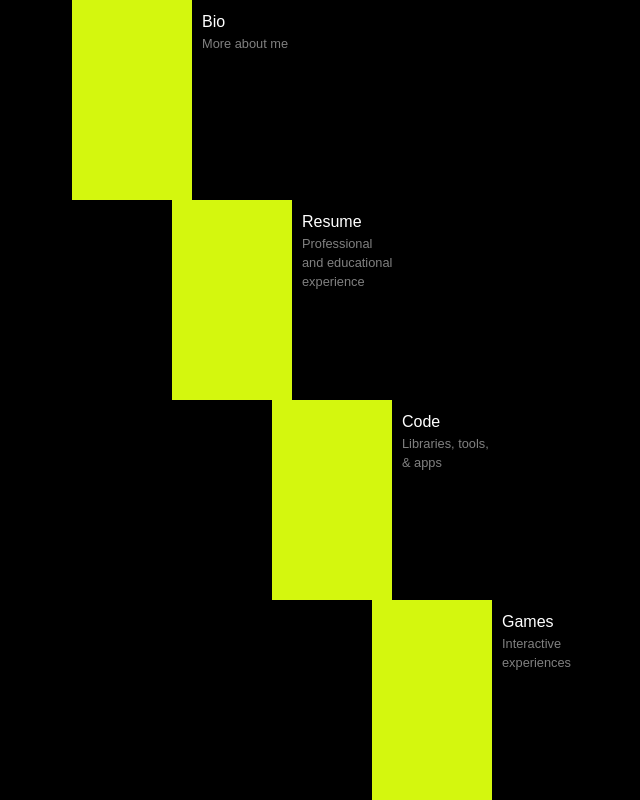
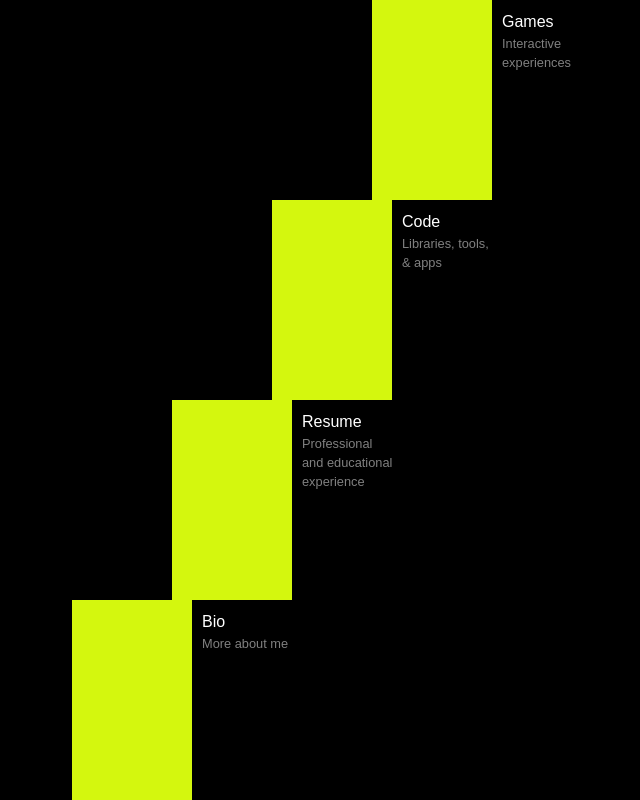
Before and after one commit to q-0q/website, a Next.js app: page / in a window 1280 px wide. Shown: the top 800 px of the page, without its empty margins (28-668 px from the left). Built offline with nearby package versions, Linux system fonts and the light colour scheme.

Commit message:
feat: inverted menu index

```diff
--- /dev/null
+++ b/component/badge.tsx
@@ -0,0 +1,24 @@
+import React, { ReactNode } from "react";
+import { CSSProperties } from "react";
+import "../app/globals.css";
+
+export default function Badge() {
+  return (
+    <div style={styles.title}>
+      <p>Jack Withers | q-0q</p>
+    </div>
+  );
+}
+
+const styles : { title: CSSProperties } = {
+  title: {
+    position: "absolute",
+    height: "calc(var(--vh, 1vh) * 3)",
+    background: "var(--brand-color)",
+    color: "black",
+    display: "flex",
+    flexDirection: "row",
+    alignItems: "center",
+    paddingLeft: "10px",
+  },
+};
--- a/component/menu-item.tsx
+++ b/component/menu-item.tsx
@@ -158,7 +158,9 @@ export default function MenuItem({ index, title, description, slug }: MenuItemPr
     }
 
     function computeInitChoreoDuration(index: number) {
-      return index * 0.175 + 0.5;
+      const numTiles = 4;
+      const reversedIndex = numTiles - 1 - index;
+      return reversedIndex * 0.175 + 0.5;
     }
 
     function computeOpenXDestination(index: number) {
@@ -186,7 +188,9 @@ export default function MenuItem({ index, title, description, slug }: MenuItemPr
         step = maxStep * s;
       }
 
-      const output = padding + index * step + 100 * vh;
+      const reversedIndex = numTiles - 1 - index;
+      const output = padding + reversedIndex * step + 100 * vh;
+
       return output;
     }
 
--- a/component/subpage-list-item.tsx
+++ b/component/subpage-list-item.tsx
@@ -136,7 +136,7 @@ const styles: {
   buttonContainer: CSSProperties;
 } = {
   container: {
-    height: "22%",
+    height: "27%",
     borderColor: "#474747",
     boxSizing: "border-box",
     borderWidth: "1px",
@@ -196,7 +196,7 @@ const styles: {
     // backgroundColor: "black",
     width: "45%",
     height: "100%",
-    borderRadius: "6px",
+    borderRadius: "3px",
     overflow: "hidden",
     display: "flex",
     justifyContent: "center",
@@ -208,7 +208,7 @@ const styles: {
     width: "100%",
     height: "100%",
     objectFit: "cover",
-    borderRadius: "6px",
+    // borderRadius: "6px",
     pointerEvents: "none",
   },
 
--- a/data/menu-data.ts
+++ b/data/menu-data.ts
@@ -10,26 +10,26 @@ export interface MenuItemData {
 export const menuItems: MenuItemData[] = [
   {
     index: 0,
-    title: "Bio",
-    description: "More about me",
-    slug: "/bio",
+    title: "Games",
+    description: "Interactive experiences",
+    slug: "/games",
   },
   {
     index: 1,
+    title: "Code",
+    description: "Libraries, tools, & apps",
+    slug: "/code",
+  },
+  {
+    index: 2,
     title: "Resume",
     description: "Professional and educational experience",
     slug: "/resume",
   },
   {
-    index: 2,
-    title: "Code",
-    description: "Libraries, tools, & apps",
-    slug: "/code",
-  },
-  {
     index: 3,
-    title: "Games",
-    description: "Interactive experiences",
-    slug: "/games",
+    title: "Bio",
+    description: "More about me",
+    slug: "/bio",
   },
 ];
```
